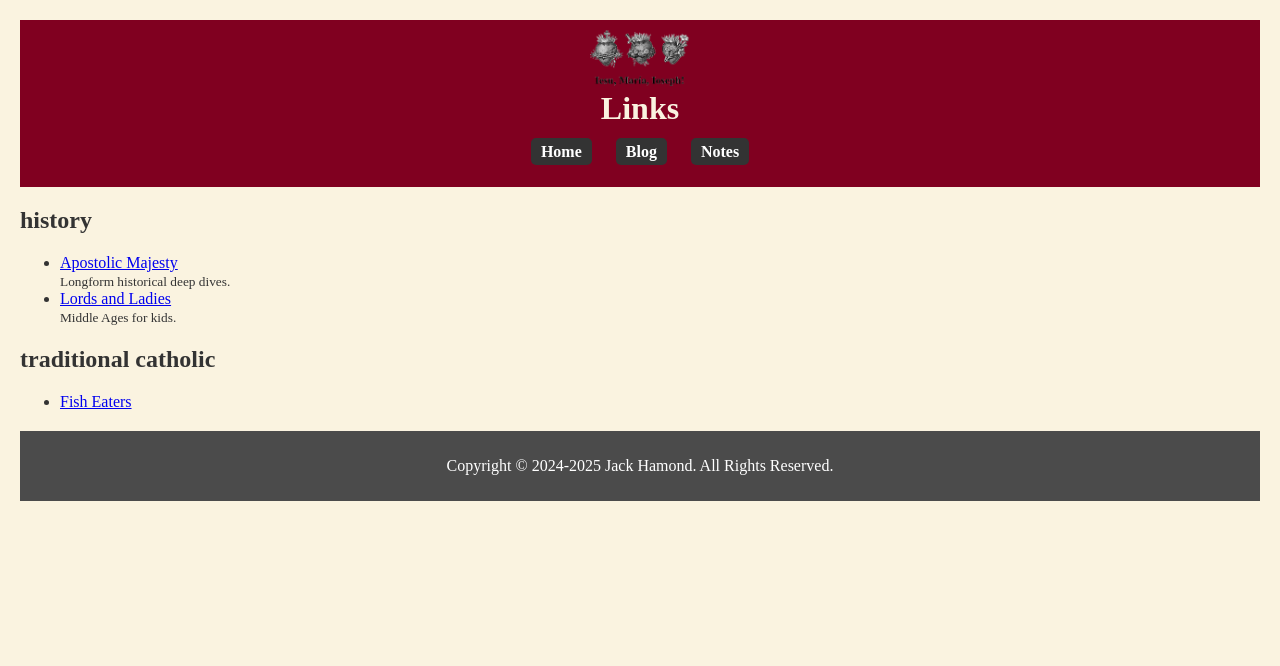
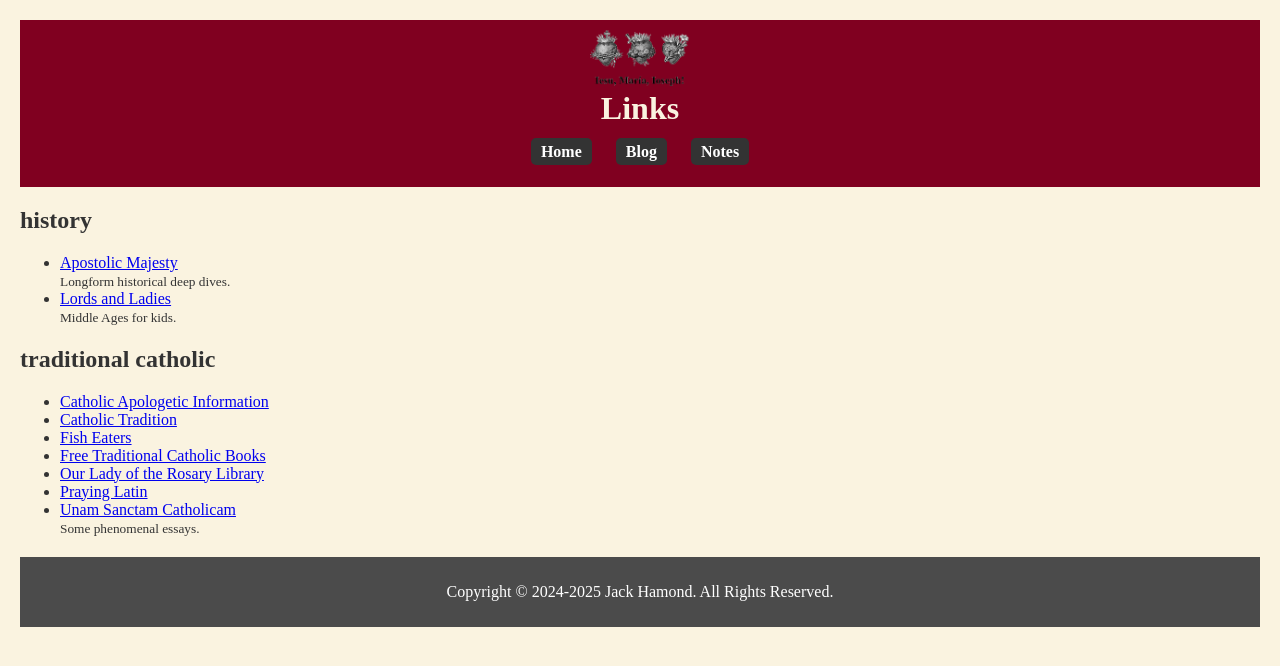
Before and after one commit to jackhamond/jackhamond.github.io, a Jekyll site: the page built from indices/links.html, in a window 1280 px wide. Shown: the top 666 px of the page. Built offline with Jekyll 4.4.1, drawn with Linux system fonts in a browser that asks for light colours.

Commit message:
Update links.yml

```diff
--- a/_data/links.yml
+++ b/_data/links.yml
@@ -8,6 +8,31 @@
   description: "Middle Ages for kids."
   tags: ["history"]
 
+- title: "Catholic Apologetic Information"
+  url: "https://www.catholicapologetics.info/"
+  tags: ["traditional catholic"]
+
+- title: "Catholic Tradition"
+  url: "https://www.catholictradition.org/main-index.htm"
+  tags: ["traditional catholic"]
+
 - title: "Fish Eaters"
   url: "https://www.fisheaters.com/"
   tags: ["traditional catholic"]
+
+- title: "Free Traditional Catholic Books"
+  url: "https://www.traditionalcatholic.co/"
+  tags: ["traditional catholic"]
+
+- title: "Our Lady of the Rosary Library"
+  url: "https://www.olrl.org/"
+  tags: ["traditional catholic"]
+
+- title: "Praying Latin"
+  url: "https://www.prayinglatin.com/"
+  tags: ["traditional catholic"]
+
+- title: "Unam Sanctam Catholicam"
+  url: "https://unamsanctamcatholicam.com/"
+  description: "Some phenomenal essays."
+  tags: ["traditional catholic"]
```
